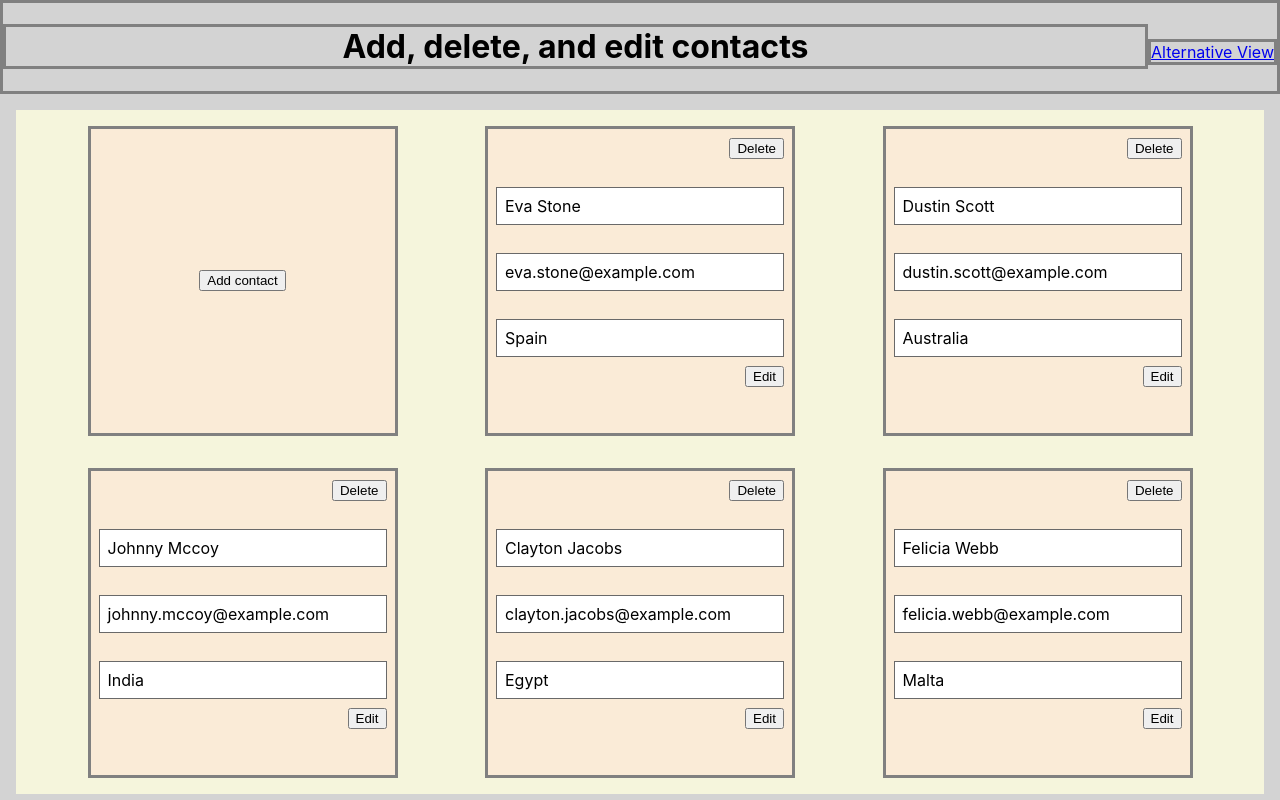
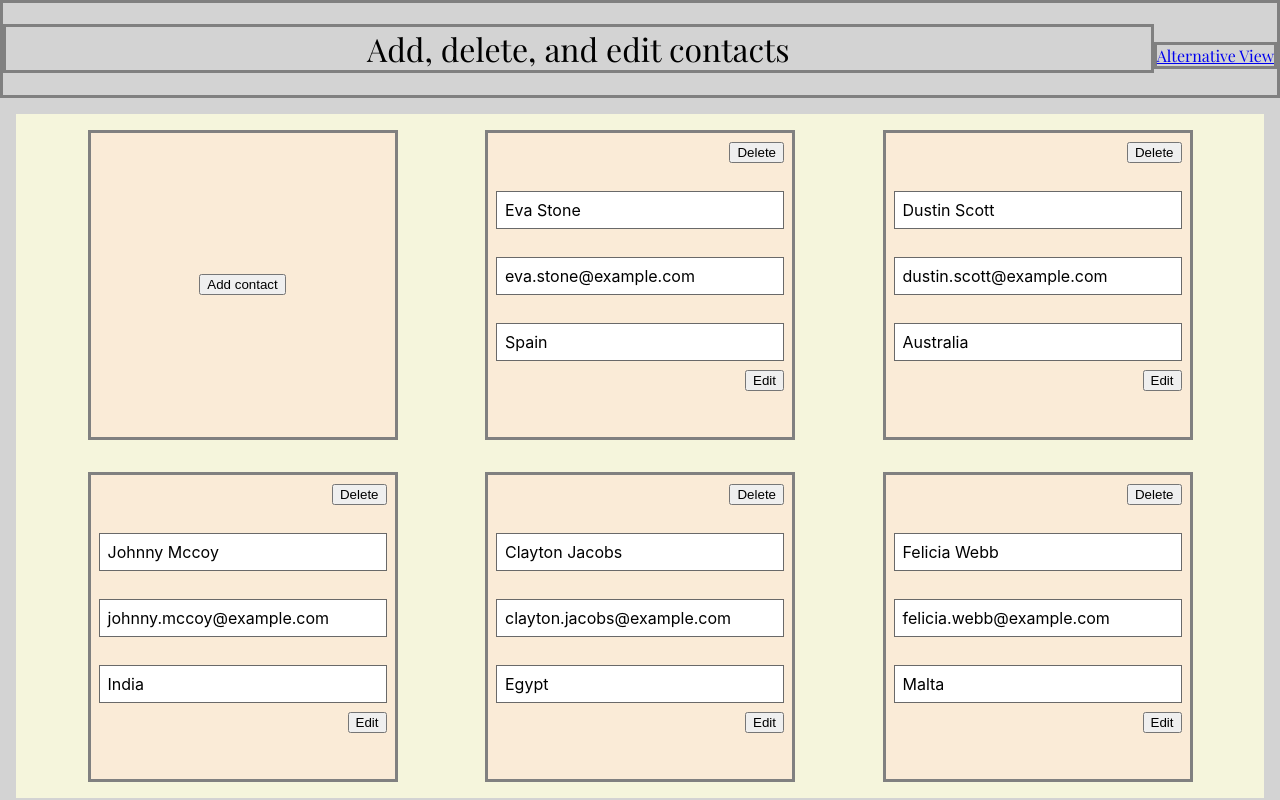
Before and after one commit to Gina-K/address-book, a React (Vite) app: page / in a window 1280 px wide. Built offline with nearby package versions, Linux system fonts and the light colour scheme.

Commit message:
add some fonts

```diff
--- a/index.html
+++ b/index.html
@@ -3,6 +3,9 @@
   <head>
     <meta charset="UTF-8" />
     <link rel="icon" type="image/svg+xml" href="/vite.svg" />
+    <link rel="preconnect" href="https://fonts.googleapis.com">
+    <link rel="preconnect" href="https://fonts.gstatic.com" crossorigin>
+    <link href="https://fonts.googleapis.com/css2?family=Playfair+Display&family=Raleway&display=swap" rel="stylesheet">
     <meta name="viewport" content="width=device-width, initial-scale=1.0" />
     <title>Address Book</title>
   </head>
--- a/src/styles/App.css
+++ b/src/styles/App.css
@@ -10,6 +10,7 @@
   flex-wrap: wrap;
   justify-content: space-between;
   align-items: baseline;
+  font-family: 'Playfair Display', serif;
   border: solid gray;
 }
 
--- a/src/styles/ContactsList/ContactListItem.css
+++ b/src/styles/ContactsList/ContactListItem.css
@@ -19,6 +19,7 @@
 
 .contact__parameter__value {
   flex-grow: 2;
+  font-family: 'Raleway', sans-serif;
   border-bottom: dotted lightgray;
 }
 
```
